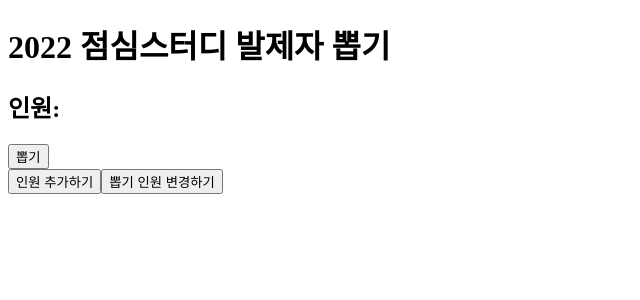
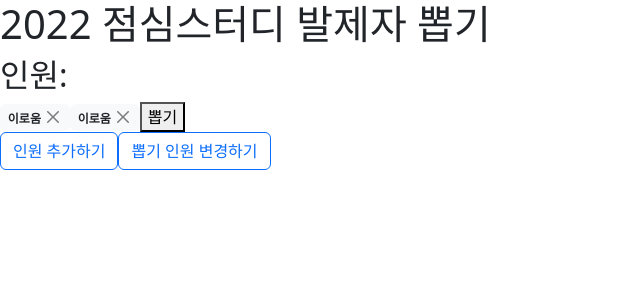
Before and after one commit to roum02/random-pick, a Next.js app: page /main in a window 1280 px wide. Shown: the top 300 px of the page, without its empty margins (0-640 px from the left). Built offline with nearby package versions, Linux system fonts and the light colour scheme.

Commit message:
Add Component NameTag [main__member-list]

```diff
--- /dev/null
+++ b/components/src/NameTag/index.tsx
@@ -0,0 +1,19 @@
+import 'bootstrap/dist/css/bootstrap.min.css';
+import {Badge, CloseButton} from 'react-bootstrap';
+
+
+interface NameTagProps {
+    name: string
+    onClick?: () => void;
+}
+
+
+const NameTag = ({name, onClick}: NameTagProps) => {
+    return (
+        <Badge bg="light" text="dark">
+            {name} <CloseButton onClick={onClick}/>
+        </Badge>
+    )
+}
+
+export default NameTag;
--- a/components/src/index.tsx
+++ b/components/src/index.tsx
@@ -0,0 +1,2 @@
+export * from "./NameTag";
+export {default as NameTag} from './NameTag'
--- a/package.json
+++ b/package.json
@@ -10,11 +10,14 @@
     "@types/node": "^16.18.3",
     "@types/react": "^18.0.25",
     "@types/react-dom": "^18.0.8",
+    "bootstrap": "^5.2.2",
     "next": "^13.0.3",
     "prettier": "^2.7.1",
     "react": "^18.2.0",
+    "react-bootstrap": "^2.6.0",
     "react-dom": "^18.2.0",
     "react-scripts": "5.0.1",
+    "styled-components": "^5.3.6",
     "typescript": "^4.8.4",
     "web-vitals": "^2.1.4"
   },
@@ -40,5 +43,8 @@
       "last 1 firefox version",
       "last 1 safari version"
     ]
+  },
+  "devDependencies": {
+    "@types/styled-components": "^5.1.26"
   }
 }
--- a/pages/index.js
+++ b/pages/index.js
@@ -1,6 +1,6 @@
 const Index = () => {
     return (
-        <div> this is pageIndex </div>
+        <div>this is pageIndex </div>
     )
 }
 
--- a/pages/main/index.tsx
+++ b/pages/main/index.tsx
@@ -1,20 +1,30 @@
+import {NameTag} from '../../components/src';
+import {Button} from 'react-bootstrap';
+
 const Main = () => {
+    const memberList = [
+        "이로움", "이로움"
+    ]
+
     return (
         <header>
             <h1>2022 점심스터디 발제자 뽑기</h1>
             <main>
                 <h2>인원:</h2>
+                {memberList.map((person) => (
+                    <NameTag name={person}/>
+                ))}
                 <button type="button">
                     뽑기
                 </button>
             </main>
             <footer>
-                <button type="button">
+                <Button variant="outline-primary">
                     인원 추가하기
-                </button>
-                <button type="button">
+                </Button>
+                <Button variant="outline-primary">
                     뽑기 인원 변경하기
-                </button>
+                </Button>
             </footer>
         </header>
     )
```
Also changed, not shown: src/index.tsx (+4 -4 lines), 1 other file (tests, documents, lock files or other folders).
